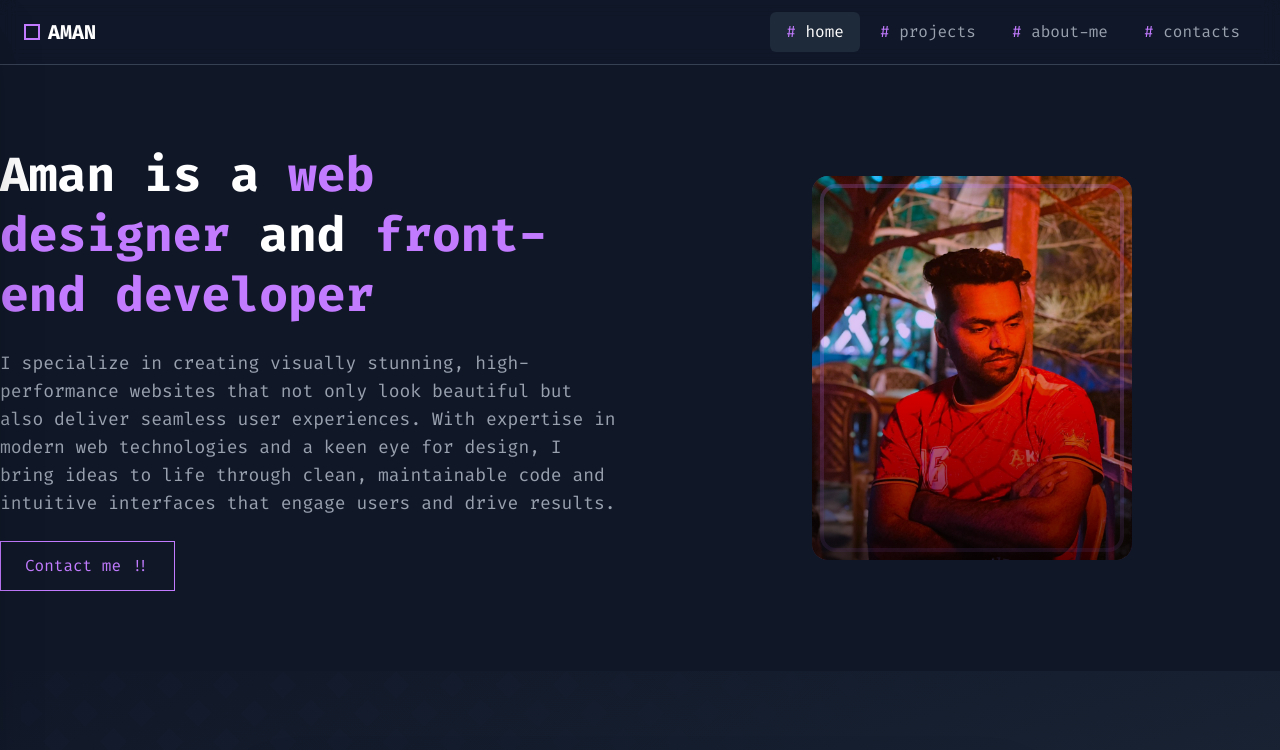
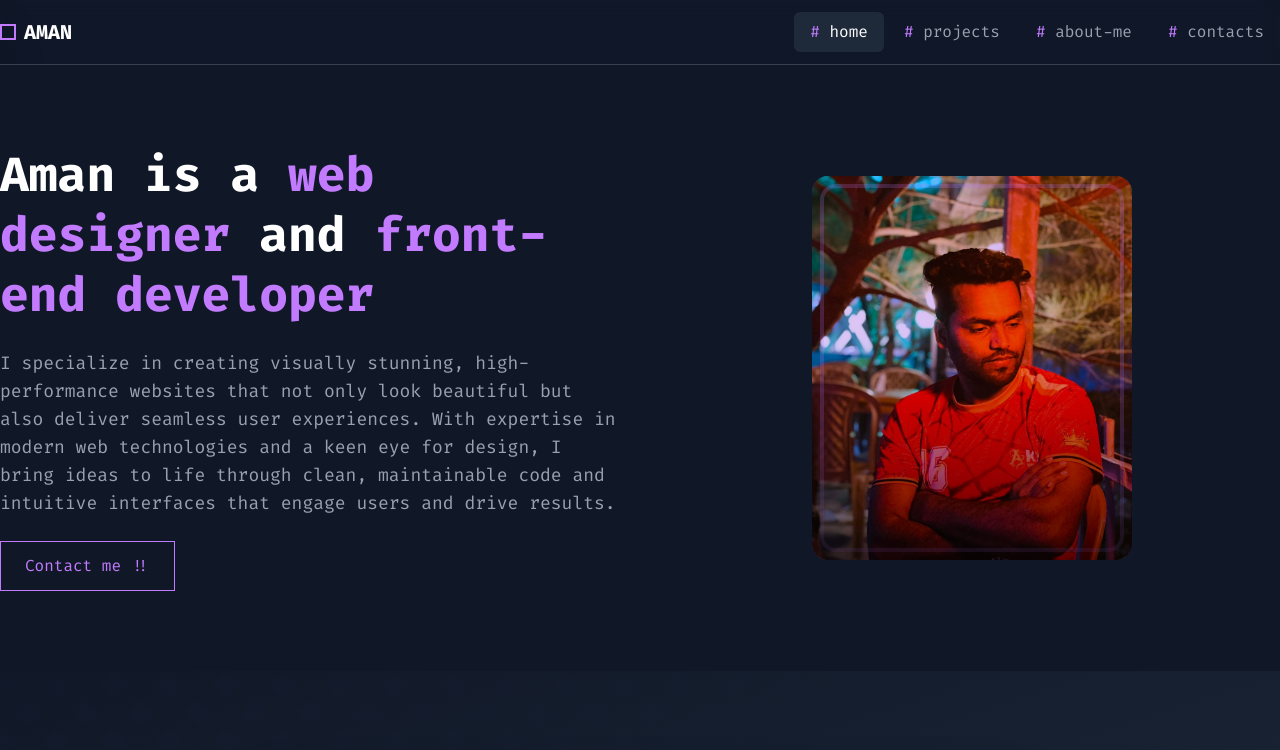
Before and after one commit to TAIJULAMAN/portfolio-new, a React (Vite) app: page / in a window 1280 px wide. Shown: the top 750 px of the page. Built offline with nearby package versions, Linux system fonts and the light colour scheme.

Commit message:
redesign the navbar section

```diff
--- a/src/pages/HomePage/HomePage.jsx
+++ b/src/pages/HomePage/HomePage.jsx
@@ -10,7 +10,7 @@ import Footer from '../shared/Footer';
 
 export default function HomePage() {
     return (
-        <div className="min-h-screen bg-gray-900 text-white">
+        <div className="min-h-screen bg-gray-900 text-white overflow-hidden">
             <main>
                 <Hero />
                 <Quote />
--- a/src/pages/shared/Header.jsx
+++ b/src/pages/shared/Header.jsx
@@ -5,8 +5,6 @@ import { FaBars, FaTimes } from 'react-icons/fa';
 export default function Header() {
     const [isMenuOpen, setIsMenuOpen] = useState(false);
     const location = useLocation();
-
-    // Close menu when route changes or on larger screens
     useEffect(() => {
         const handleResize = () => {
             if (window.innerWidth >= 768) {
@@ -49,18 +47,15 @@ export default function Header() {
 
     return (
         <>
-            {/* Overlay */}
             <div
-                className={`fixed inset-0 bg-black/50 z-40 transition-opacity duration-300 ${
-                    isMenuOpen ? 'opacity-100' : 'opacity-0 pointer-events-none'
+                className={`fixed inset-0 bg-black/50 z-40 transition-opacity duration-300 ${isMenuOpen ? 'opacity-100' : 'opacity-0 pointer-events-none'
                     }`}
                 onClick={toggleMenu}
             />
 
-            <header className="border-b border-gray-700 bg-gray-900/90 backdrop-blur-sm sticky top-0 z-50">
-                <div className="container mx-auto px-4 sm:px-6 py-3">
+            <header className="border-b border-gray-700 bg-gray-900/90 backdrop-blur-sm sticky top-0 z-50 overflow-hidden">
+                <div className="container mx-auto px-5 md:px-0 py-3">
                     <nav className="flex items-center justify-between">
-                        {/* Logo */}
                         <Link
                             to="/"
                             className="flex items-center space-x-2 group z-50"
@@ -76,8 +71,7 @@ export default function Header() {
                                 <Link
                                     key={index}
                                     to={link.to}
-                                    className={`px-4 py-2 rounded-md text-sm sm:text-base transition-colors duration-200 ${
-                                        isActive(link.to)
+                                    className={`px-4 py-2 rounded-md text-sm sm:text-base transition-colors duration-200 ${isActive(link.to)
                                         ? 'text-white bg-gray-800'
                                         : 'text-gray-400 hover:text-white hover:bg-gray-800/50'
                                         }`}
@@ -105,8 +99,7 @@ export default function Header() {
 
                 {/* Mobile Navigation - Side Menu */}
                 <div
-                    className={`fixed top-0 left-0 h-screen w-64 bg-gray-900 shadow-2xl z-40 transform transition-transform duration-300 ease-in-out ${
-                        isMenuOpen ? 'translate-x-0' : '-translate-x-full'
+                    className={`fixed top-0 left-0 h-screen w-64 bg-gray-900 shadow-2xl z-40 transform transition-transform duration-300 ease-in-out ${isMenuOpen ? 'translate-x-0' : '-translate-x-full'
                         }`}
                 >
                     <div className="h-full flex flex-col pt-24 px-6 space-y-4 overflow-y-auto">
@@ -114,8 +107,7 @@ export default function Header() {
                             <Link
                                 key={index}
                                 to={link.to}
-                                className={`px-4 py-3 text-lg rounded-md transition-all duration-200 transform hover:translate-x-1 ${
-                                    isActive(link.to)
+                                className={`px-4 py-3 text-lg rounded-md transition-all duration-200 transform hover:translate-x-1 ${isActive(link.to)
                                     ? 'text-white bg-gray-800 font-medium'
                                     : 'text-gray-400 hover:text-white hover:bg-gray-800/50'
                                     }`}
```
Lines whose indentation alone changed are shown as unchanged.
